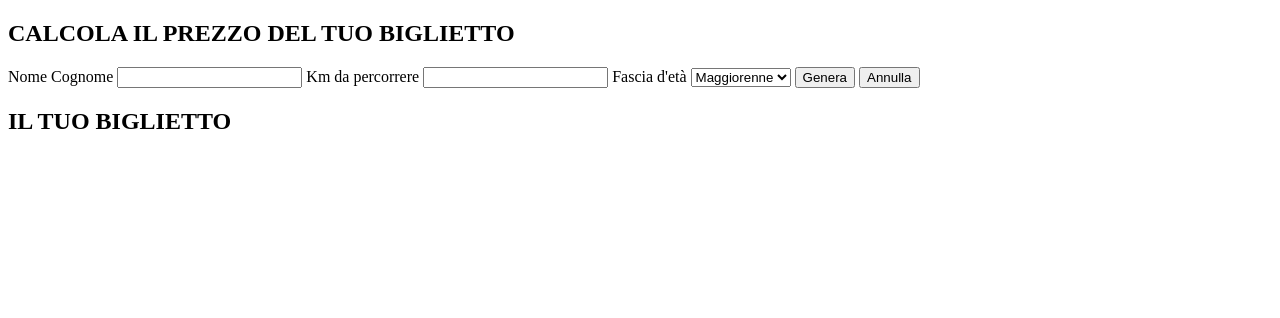
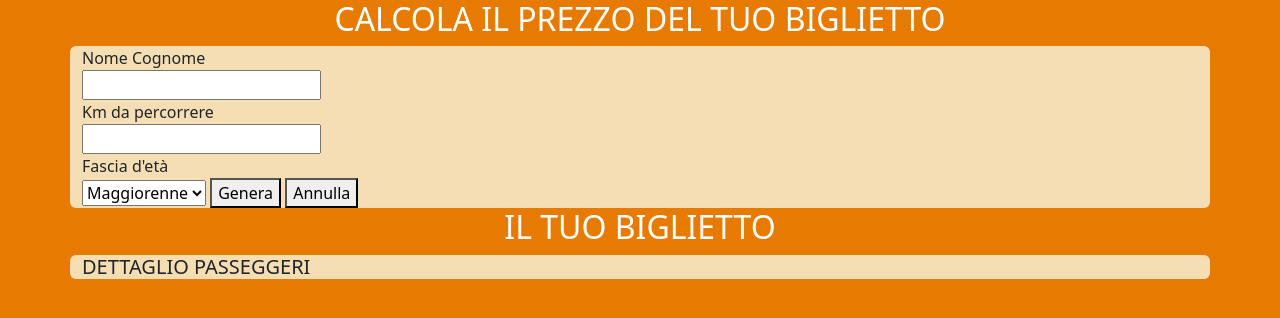
Before and after one commit to DanieleMarino70/js-biglietto-treno-form, a plain HTML site: page index.html in a window 1280 px wide. Drawn offline with nearby package versions, Linux system fonts and the light colour scheme.

Commit message:
add: Bootstrap 5.2 and classes

```diff
--- a/css/style.css
+++ b/css/style.css
@@ -0,0 +1,14 @@
+
+/* GENERAL */
+body{
+    background-color: rgb(231, 122, 0);
+}
+
+label{
+    display: block;
+}
+
+/* UTILS */
+.container{
+    background-color: wheat;
+}
--- a/index.html
+++ b/index.html
@@ -5,6 +5,11 @@
     <meta http-equiv="X-UA-Compatible" content="IE=edge">
     <meta name="viewport" content="width=device-width, initial-scale=1.0">
     <title>JS Biglietto Treno form</title>
+
+
+    <!-- BOOTSTRAP 5.2 -->
+    <link href="https://cdn.jsdelivr.net/npm/bootstrap@5.2.3/dist/css/bootstrap.min.css" rel="stylesheet"
+    integrity="sha384-rbsA2VBKQhggwzxH7pPCaAqO46MgnOM80zW1RWuH61DGLwZJEdK2Kadq2F9CUG65" crossorigin="anonymous">
 
     <!-- CUSTOM CSS -->
     <link rel="stylesheet" href="./css/style.css">
@@ -14,7 +19,8 @@
 </head>
 <body>
     <section>
-        <h2>CALCOLA IL PREZZO DEL TUO BIGLIETTO</h2>
+        <h2 class="text-center text-white">CALCOLA IL PREZZO DEL TUO BIGLIETTO</h2>
+        <div class="container rounded-2">
             <form action="">
                 <label for="name-surname">Nome Cognome</label>
                 <input type="text" id="name-surname">
@@ -32,10 +38,14 @@
                 <button type="button" id="button-generate">Genera</button>
                 <button type="reset">Annulla</button>
             </form>
+        </div>
     </section>
 
     <section>
-        <h2>IL TUO BIGLIETTO</h2>
+        <h2 class="text-center text-white">IL TUO BIGLIETTO</h2>
+        <div class="container rounded-2">
+            <h5>DETTAGLIO PASSEGGERI</h5>
+        </div>
     </section>
 </body>
 </html>
```
Lines whose indentation alone changed are shown as unchanged.
